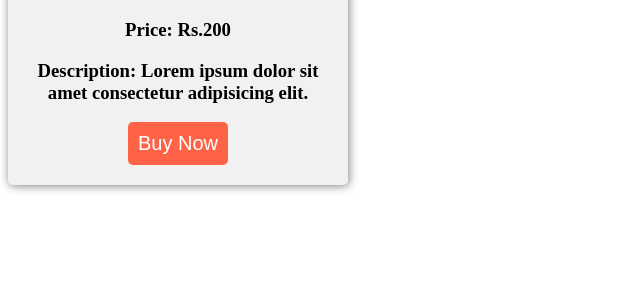
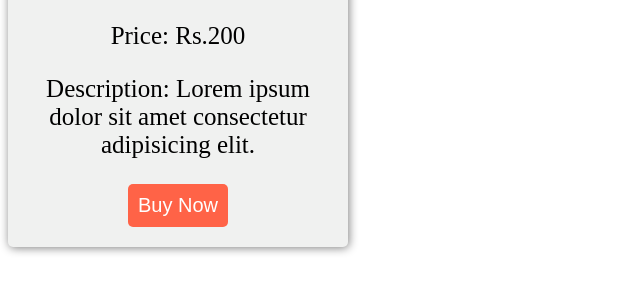
Before and after one commit to acciojob/pricing-card-vedantgour45, a website: page main.html in a window 1280 px wide. Shown: the part 318-610 px from the top of the page, without its empty margins (0-640 px from the left). Drawn offline with Linux system fonts and the light colour scheme.

Commit message:
created a submission

```diff
--- a/main.html
+++ b/main.html
@@ -12,8 +12,8 @@
 	<div class="container">
 		<img src="https://images.pexels.com/photos/207962/pexels-photo-207962.jpeg?auto=compress&cs=tinysrgb&dpr=2&h=650&w=940" alt="image">
 		<h1>Pricing Card</h1>
-		<h3>Price: Rs.200</h3>
-		<h3>Description: Lorem ipsum dolor sit amet consectetur adipisicing elit.</h3>
+		<p>Price: Rs.200</p>
+		<p>Description: Lorem ipsum dolor sit amet consectetur adipisicing elit.</p>
 		<button>Buy Now</button>
 	</div>
     <script type="text/javascript" src="./script.js"></script>
--- a/styles.css
+++ b/styles.css
@@ -13,6 +13,10 @@
 	width: 300px;
 }
 
+.container p {
+	font-size: 25px;
+}
+
 .container button {
 	background: tomato;
 	border: none;
```
